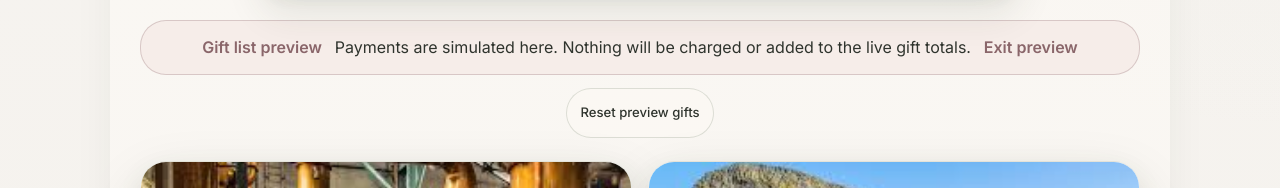
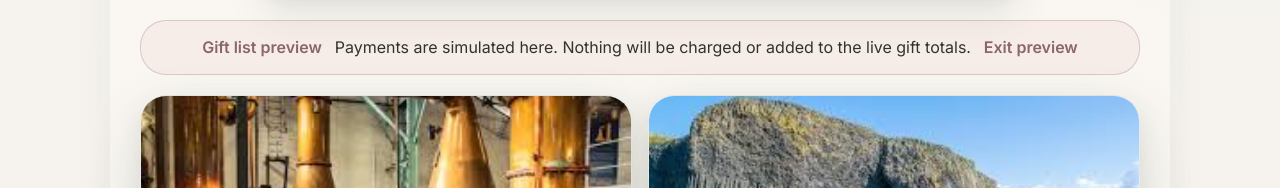
Before and after one commit to niamorris0211/alan-and-nia-wedding, a website: page gifts.html in a window 1280 px wide. Shown: the part 978-1166 px from the top of the page. Drawn offline with nearby package versions, Linux system fonts and the light colour scheme.

Commit message:
Remove preview reset button

```diff
--- a/gifts.html
+++ b/gifts.html
@@ -76,17 +76,6 @@
             </span>
             <a href="gifts.html">Exit preview</a>
           </aside>
-
-          <div class="gift-trial-controls">
-            <button
-              class="button button-secondary"
-              id="gift-status-reset"
-              type="button"
-              hidden
-            >
-              Reset preview gifts
-            </button>
-          </div>
 
           <div
             class="gift-grid"
@@ -218,6 +207,6 @@
     </footer>
 
     <script src="rsvp-config.js?v=20260609e"></script>
-    <script src="script.js?v=20260609i"></script>
+    <script src="script.js?v=20260609j"></script>
   </body>
 </html>
--- a/script.js
+++ b/script.js
@@ -47,7 +47,6 @@ const giftSection = document.getElementById("gift-list");
 const giftGrid = document.getElementById("gift-grid");
 const giftPrivateNotes = document.getElementById("gift-private-notes");
 const giftPrivateNotesList = document.getElementById("gift-private-notes-list");
-const giftStatusReset = document.getElementById("gift-status-reset");
 const giftPreviewBanner = document.getElementById("gift-preview-banner");
 const giftModal = document.getElementById("gift-modal");
 const giftModalClose = document.getElementById("gift-modal-close");
@@ -1087,16 +1086,6 @@ function saveGiftStatusLocally(giftId, actionType) {
   }
 }
 
-function resetGiftStatusesLocally() {
-  try {
-    window.localStorage.removeItem(GIFT_STATUS_STORAGE_KEY);
-  } catch (error) {
-    console.warn("Gift statuses could not be reset locally.", error);
-  }
-
-  renderGiftList();
-}
-
 function resetGiftStatusLocally(giftId) {
   if (!giftId) {
     return;
@@ -1973,11 +1962,6 @@ if (!guest && isGiftPreviewMode()) {
   document.body.classList.add("gift-preview-mode");
 }
 
-if (!guest && giftStatusReset && isGiftPreviewMode()) {
-  giftStatusReset.hidden = false;
-  giftStatusReset.addEventListener("click", resetGiftStatusesLocally);
-}
-
 if (!guest && giftPreviewReturn) {
   giftPreviewReturn.addEventListener("click", () => {
     closeGiftModal();
--- a/style.css
+++ b/style.css
@@ -2040,17 +2040,6 @@ h3 {
   color: var(--berry);
 }
 
-.gift-trial-controls {
-  display: flex;
-  justify-content: center;
-  margin: -0.4rem 0 1.4rem;
-}
-
-.gift-trial-controls .button {
-  font-size: 0.82rem;
-  padding: 0.55rem 0.85rem;
-}
-
 .gift-preview-banner {
   display: flex;
   flex-wrap: wrap;
```
Also changed, not shown: index.html (+1 -1 lines).
